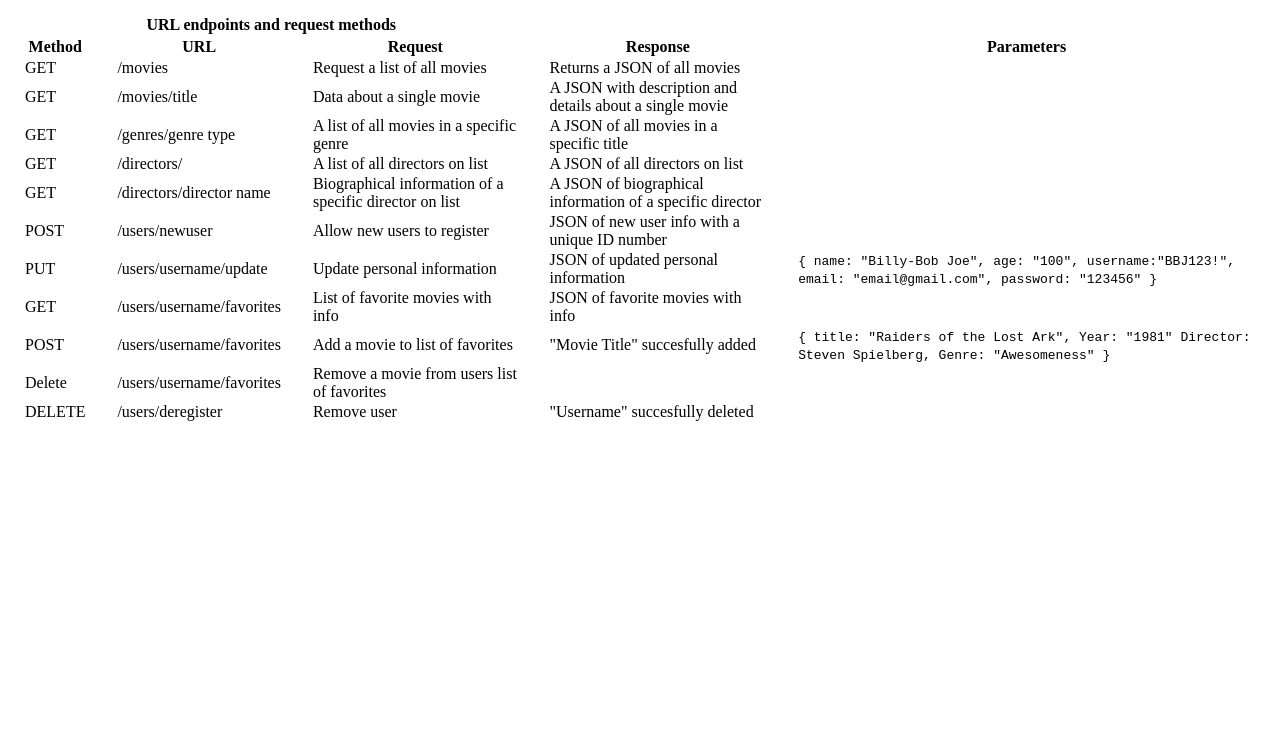
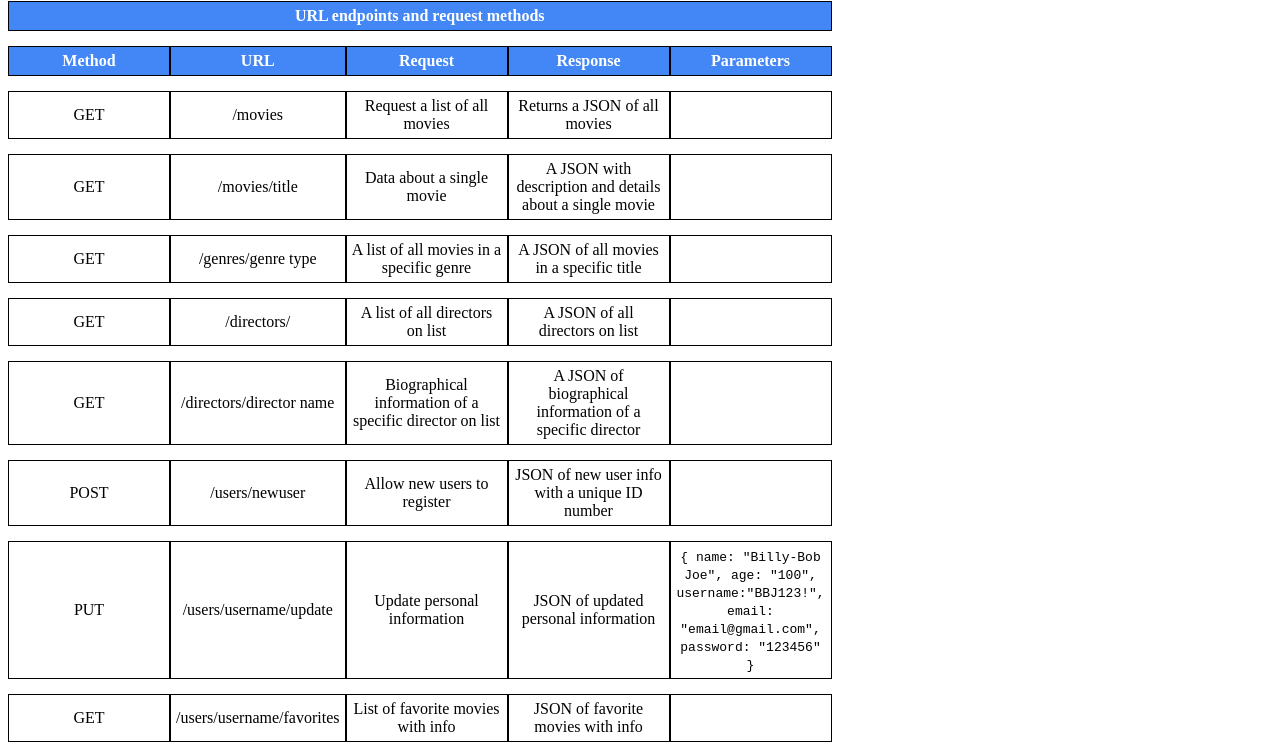
Before and after one commit to ElwoodMattHowell/movie-api, a website: page public/documentation.html in a window 1280 px wide. Shown: the part 67-821 px from the top of the page. Before the commit the page ends 800 px from the top, so only its background shows below. Drawn offline with Linux system fonts and the light colour scheme.

Commit message:
Style and update documentation

```diff
--- /dev/null
+++ b/css/styles.css
@@ -0,0 +1,22 @@
+
+table {
+  border-collapse: separate;
+  border-spacing: 0 15px;
+}
+
+th {
+  background-color: #4287f5;
+  color: white;
+}
+
+th,
+td {
+  width: 150px;
+  text-align: center;
+  border: 1px solid black;
+  padding: 5px;
+}
+
+h2 {
+  color: #4287f5;
+}
--- a/public/documentation.html
+++ b/public/documentation.html
@@ -4,17 +4,14 @@
   	<meta charset="utf-8">
   	<meta name="viewport" content="width=device-width">
   	<title>Movie API Documentation</title>
-    <style type="text/css">
-      td {
-        padding: 0 15px;
-      }
-    </style>
+    <link rel="stylesheet" type="text/css" href="../css/styles.css"/>
   </head>
   <body>
-    <h1>Movie API Documentation</h1>
     <table>
       <tr>
-        <th colspan="3">URL endpoints and request methods</th>
+        <th colspan="5">Movie API Documentation</th>
+      <tr>
+        <th colspan="5">URL endpoints and request methods</th>
       </tr>
       <tr>
         <th>Method</th>
@@ -28,37 +25,42 @@
         <td>/movies</td>
         <td>Request a list of all movies</td>
         <td>Returns a JSON of all movies</td>
+        <td></td>
       </tr>
       <tr>
         <td>GET</td>
         <td>/movies/title</td>
         <td>Data about a single movie</td>
         <td>A JSON with description and details about a single movie</td>
+        <td></td>
       </tr>
       <tr>
         <td>GET</td>
         <td>/genres/genre type</td>
         <td>A list of all movies in a specific genre</td>
         <td>A JSON of all movies in a specific title</td>
+        <td></td>
       </tr>
       <tr>
         <td>GET</td>
         <td>/directors/</td>
         <td>A list of all directors on list</td>
         <td>A JSON of all directors on list</td>
+        <td></td>
       </tr>
       <tr>
         <td>GET</td>
         <td>/directors/director name</td>
         <td>Biographical information of a specific director on list</td>
         <td>A JSON of biographical information of a specific director</td>
+        <td></td>
       </tr>
       <tr>
         <td>POST</td>
         <td>/users/newuser</td>
         <td>Allow new users to register</td>
         <td>JSON of new user info with a unique ID number</td>
-        <td>
+        <td></td>
       </tr>
       <tr>
         <td>PUT</td>
@@ -82,6 +84,7 @@
         <td>/users/username/favorites</td>
         <td>List of favorite movies with info</td>
         <td>JSON of favorite movies with info</td>
+        <td></td>
       </tr>
       <tr>
         <td>POST</td>
@@ -100,9 +103,10 @@
         </td>
       </tr>
       <tr>
-        <td>Delete</td>
+        <td>DELETE</td>
         <td>/users/username/favorites</td>
         <td>Remove a movie from users list of favorites</td>
+        <td>"Movie Title" succesfully deleted</td>
         <td></td>
       </tr>
       <tr>
@@ -110,6 +114,7 @@
         <td>/users/deregister</td>
         <td>Remove user</td>
         <td>"Username" succesfully deleted</td>
+        <td></td>
       </tr>
     </table>
   </body>
```
